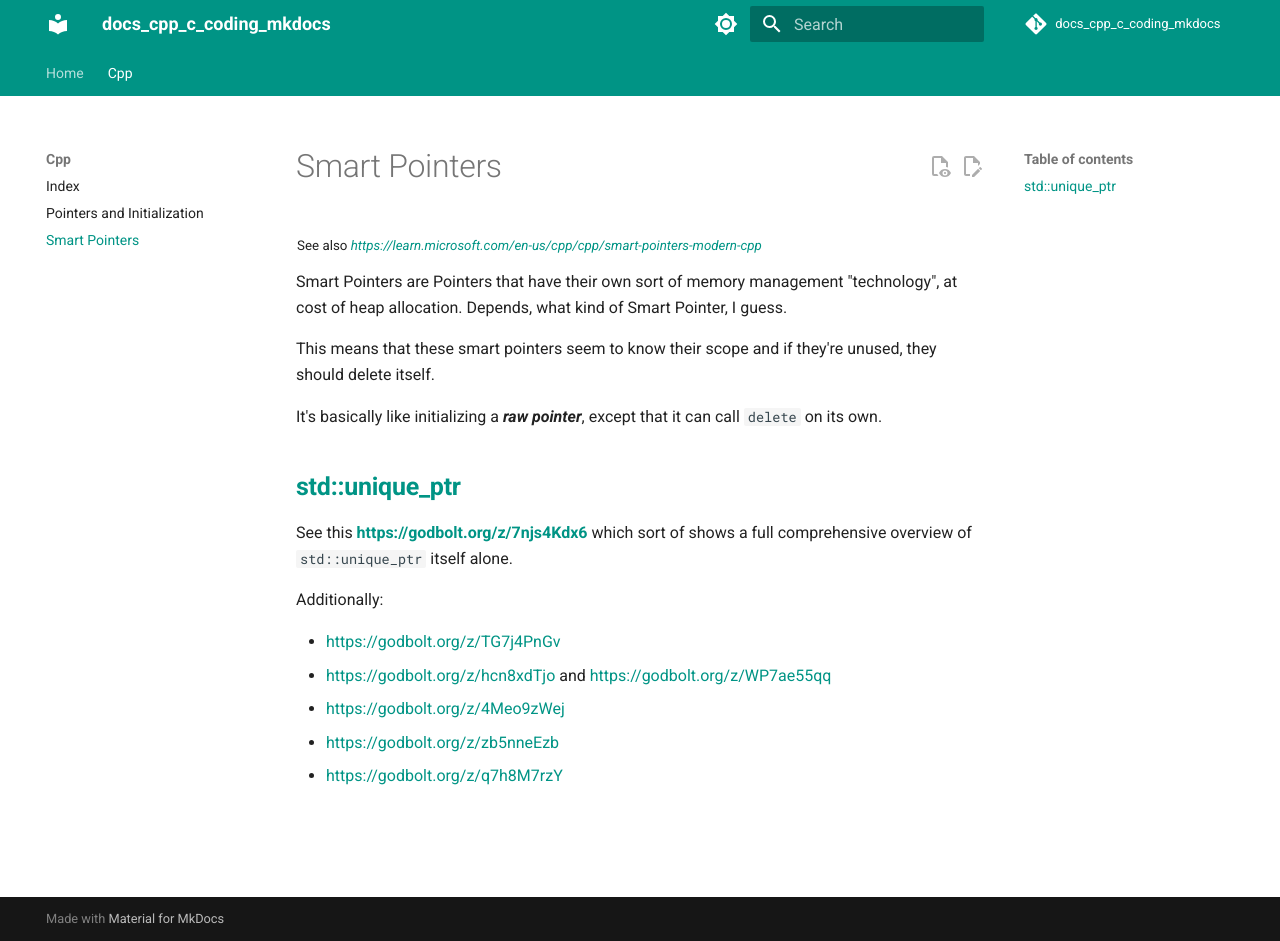
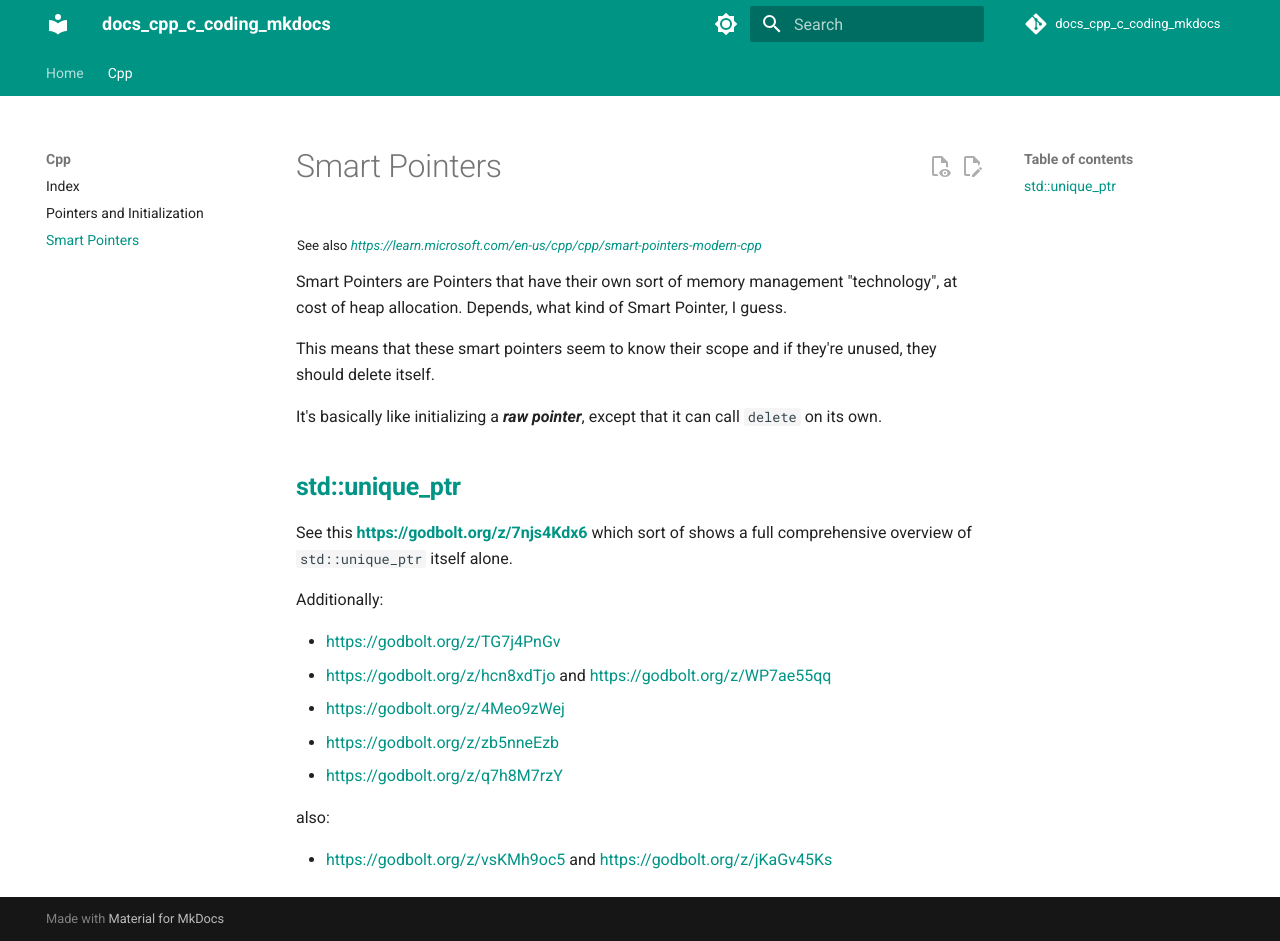
Before and after one commit to karl-police/docs_cpp_c_coding, an MkDocs documentation site: the page built from docs/cpp/Smart_Pointers.md, in a window 1280 px wide and 941 px high. Built offline with MkDocs 1.6.1 and Material for MkDocs 9.7.7, drawn with Linux system fonts in a browser that asks for light colours; comment, search, counter and statistics services are not loaded.

Commit message:
Update Smart_Pointers.md

```diff
--- a/docs/cpp/Smart_Pointers.md
+++ b/docs/cpp/Smart_Pointers.md
@@ -20,3 +20,8 @@ Additionally:
 * https://godbolt.org/z/4Meo9zWej
 * https://godbolt.org/z/zb5nneEzb
 * https://godbolt.org/z/q7h8M7rzY
+
+
+also:
+
+* https://godbolt.org/z/vsKMh9oc5 and https://godbolt.org/z/jKaGv45Ks
```
